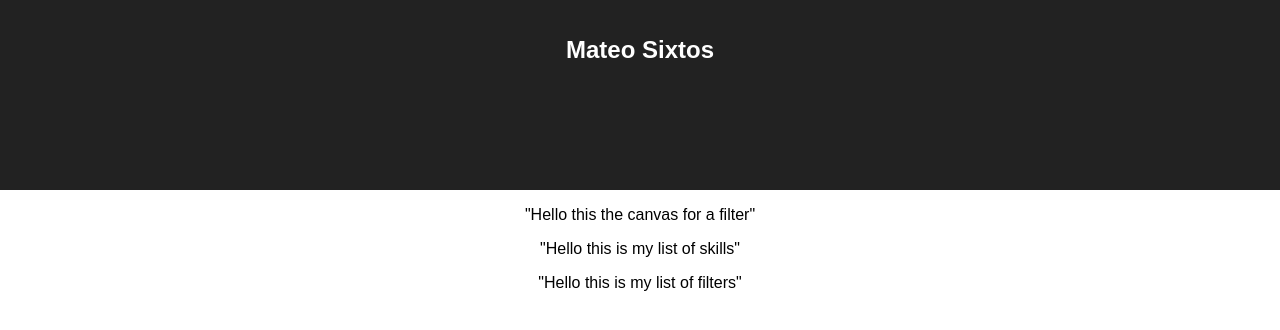
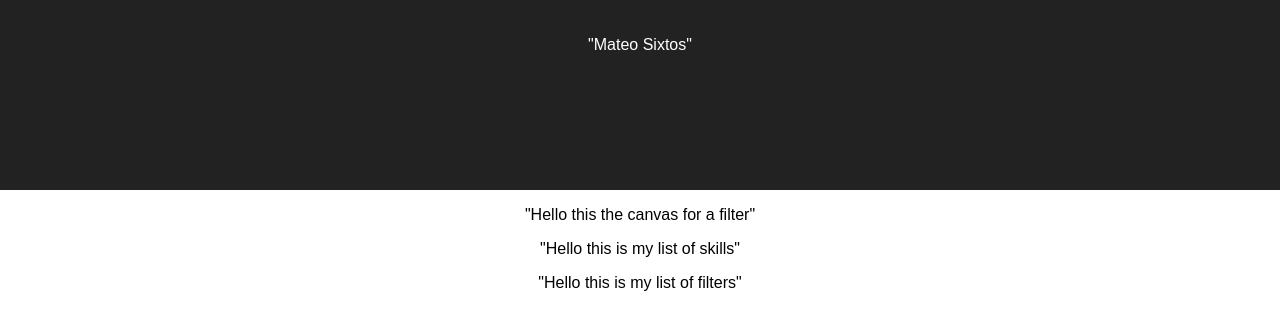
Before and after one commit to sixtosMateo/SixtosProfile, a React (Create React App) app: page / in a window 1280 px wide. Shown: the top 330 px of the page. Built offline with nearby package versions, Linux system fonts and the light colour scheme.

Commit message:
initializing ProfileHeader component

```diff
--- a/src/App.css
+++ b/src/App.css
@@ -2,7 +2,7 @@
   text-align: center;
 }
 
-.app-header {
+.profile-header {
   background-color: #222;
   height: 150px;
   padding: 20px;
--- a/src/App.js
+++ b/src/App.js
@@ -1,5 +1,6 @@
 import React, { Component } from 'react';
 import './App.css';
+import ProfileHeader from './components/ProfileHeader'
 import FilterCanvas from './components/FilterCanvas'
 import SkillList from './components/SkillList'
 import FilterList from './components/FilterList'
@@ -10,9 +11,8 @@ class App extends Component {
   render() {
     return (
       <div className="app">
-        <header className="app-header">
-          <h1 className="app-title">Mateo Sixtos</h1>
-        </header>
+
+        <ProfileHeader/>
         <FilterCanvas/>
         <SkillList/>
         <FilterList/>
--- a/src/components/FilterCanvas.js
+++ b/src/components/FilterCanvas.js
@@ -4,7 +4,7 @@ import React from 'react'
 class FilterCanvas extends React.Component{
   render(){
     return (
-      <div className="FilterCanvas">
+      <div className="filter-canvas">
         <p>"Hello this the canvas for a filter"</p>
       </div>
     )
--- /dev/null
+++ b/src/components/ProfileHeader.js
@@ -0,0 +1,14 @@
+import React from 'react'
+
+
+class ProfileHeader extends React.Component{
+  render(){
+    return (
+      <div className="profile-header">
+        <p>"Mateo Sixtos"</p>
+      </div>
+    )
+  }
+}
+
+export default ProfileHeader
```
